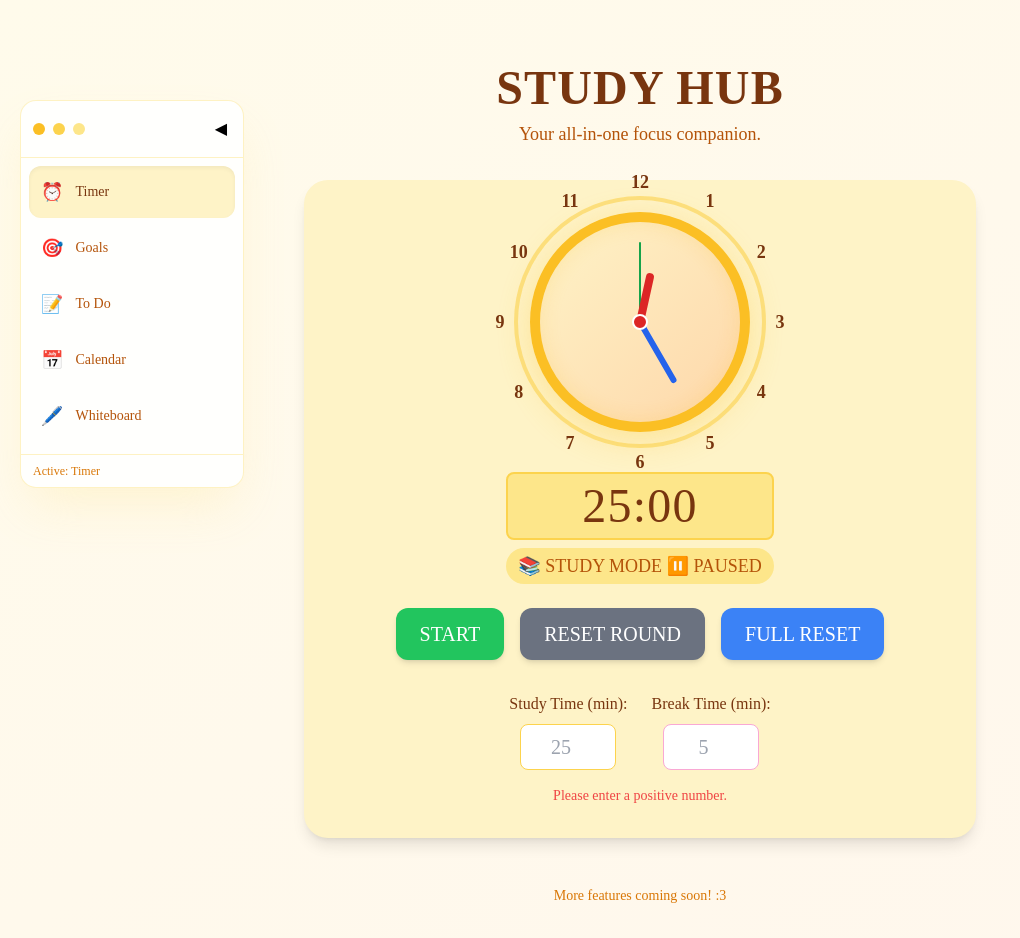
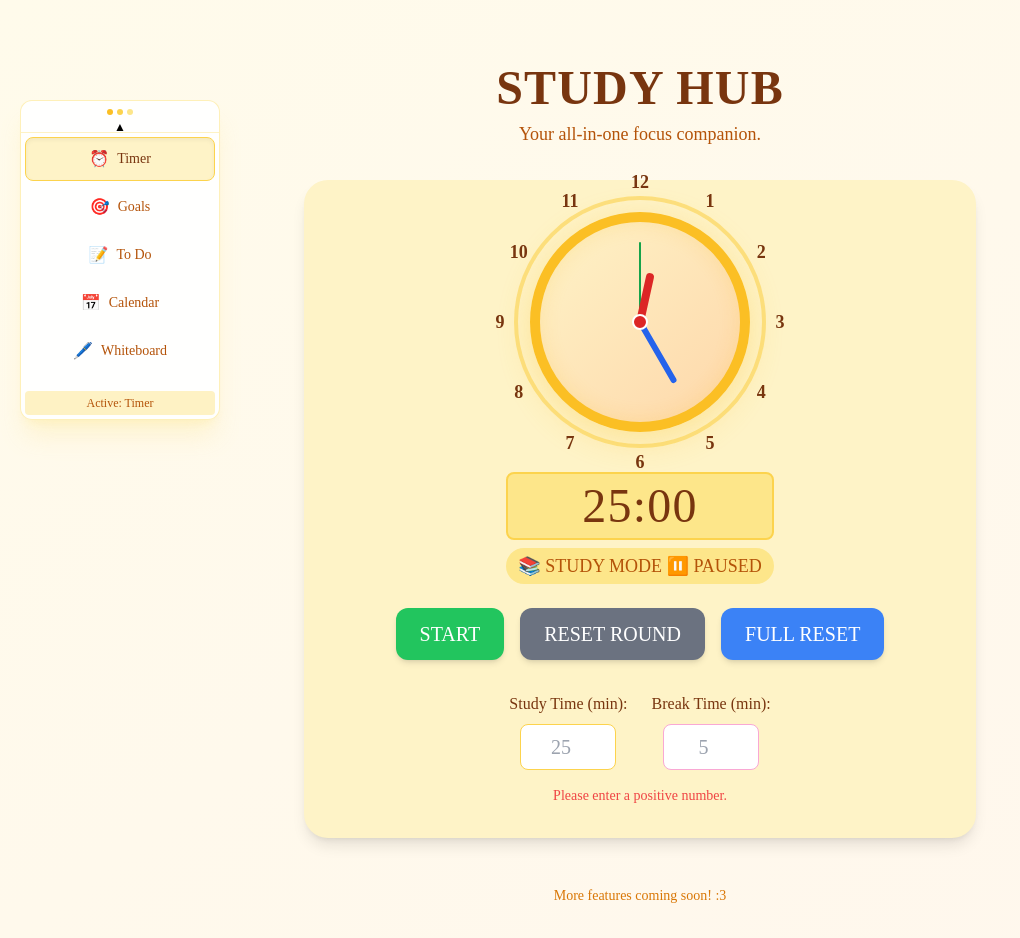
Before and after one commit to dfishy/study-hub, a React (Create React App) app: page / in a window 1280 px wide. Shown: the whole page, without its empty margins (0-1020 px from the left). Built offline with nearby package versions, Linux system fonts and the light colour scheme.

Commit message:
Fixed tab bounds and added timer context state management when switching tabs

```diff
--- a/src/component/floatingnav.jsx
+++ b/src/component/floatingnav.jsx
@@ -8,12 +8,14 @@ import React, { useState, useRef, useEffect } from 'react';
  * - Smooth animations for dragging and tab switching
  * - Collapsible interface to save space
  * - Prevents overlapping with screen edges and content
+ * - Horizontal layout when dragged to top of screen
  */
 const FloatingNav = ({ activeTab, onTabChange }) => {
   const [position, setPosition] = useState({ x: 20, y: 100 });
   const [isDragging, setIsDragging] = useState(false);
   const [dragOffset, setDragOffset] = useState({ x: 0, y: 0 });
   const [isCollapsed, setIsCollapsed] = useState(false);
+  const [isHorizontal, setIsHorizontal] = useState(false);
   const navRef = useRef(null);
 
   // Available tabs for navigation
@@ -52,11 +54,21 @@ const FloatingNav = ({ activeTab, onTabChange }) => {
     const viewportWidth = window.innerWidth;
     const viewportHeight = window.innerHeight;
 
-    // Prevent toolbar from being dragged off-screen
-    const boundedX = Math.max(10, Math.min(newX, viewportWidth - 200));
-    const boundedY = Math.max(10, Math.min(newY, viewportHeight - 300));
+    // Calculate toolbar dimensions based on state
+    const toolbarWidth = isHorizontal ? 380 : (isCollapsed ? 70 : 200);
+    const toolbarHeight = isHorizontal ? 65 : (isCollapsed ? 280 : 320);
+
+    // Prevent toolbar from being dragged off-screen with dynamic bounds
+    const boundedX = Math.max(10, Math.min(newX, viewportWidth - toolbarWidth - 10));
+    const boundedY = Math.max(10, Math.min(newY, viewportHeight - toolbarHeight - 10));
 
     setPosition({ x: boundedX, y: boundedY });
+
+    // Auto-switch to horizontal layout when near top of screen
+    const shouldBeHorizontal = boundedY < 100;
+    if (shouldBeHorizontal !== isHorizontal) {
+      setIsHorizontal(shouldBeHorizontal);
+    }
   };
 
   const handleMouseUp = () => {
@@ -78,7 +90,7 @@ const FloatingNav = ({ activeTab, onTabChange }) => {
       document.body.style.cursor = '';
       document.body.style.userSelect = '';
     };
-  }, [isDragging, dragOffset]);
+  }, [isDragging, dragOffset, isHorizontal, isCollapsed]);
 
   /**
    * TAB NAVIGATION
@@ -86,57 +98,88 @@ const FloatingNav = ({ activeTab, onTabChange }) => {
    */
   const handleTabClick = (tabId) => {
     onTabChange(tabId);
+  };
 
-    // Smooth scroll to top when switching tabs
-    window.scrollTo({ top: 0, behavior: 'smooth' });
+  // Calculate dynamic dimensions based on state
+  const getToolbarDimensions = () => {
+    if (isHorizontal) {
+      return {
+        width: isCollapsed ? '220px' : '380px',
+        height: '65px'
+      };
+    } else {
+      return {
+        width: isCollapsed ? '70px' : '200px',
+        height: isCollapsed ? '280px' : '320px'
+      };
+    }
   };
+
+  const dimensions = getToolbarDimensions();
 
   return (
     <div
       ref={navRef}
-      className={`fixed z-50 bg-white/90 backdrop-blur-sm rounded-2xl shadow-2xl border border-amber-200/50 transition-all duration-300 ${
-        isDragging ? 'shadow-amber-300/50 scale-105' : 'shadow-amber-200/30'
-      } ${isCollapsed ? 'w-16' : 'w-56'}`}
+      className={`fixed z-50 bg-white/95 backdrop-blur-sm rounded-xl shadow-xl border border-amber-200/60 transition-all duration-300 ${
+        isDragging ? 'shadow-amber-300/50' : 'shadow-amber-200/30'
+      }`}
       style={{
         left: `${position.x}px`,
         top: `${position.y}px`,
+        width: dimensions.width,
+        height: dimensions.height,
         cursor: isDragging ? 'grabbing' : 'grab'
       }}
       onMouseDown={handleMouseDown}
     >
       {/* Header with drag handle and collapse button */}
-      <div className="flex items-center justify-between p-3 border-b border-amber-200/50 cursor-grab active:cursor-grabbing">
-        <div className="flex items-center space-x-2">
-          <div className="w-3 h-3 bg-amber-400 rounded-full"></div>
-          <div className="w-3 h-3 bg-amber-300 rounded-full"></div>
-          <div className="w-3 h-3 bg-amber-200 rounded-full"></div>
+      <div className={`flex items-center justify-between p-2 border-b border-amber-200/50 cursor-grab active:cursor-grabbing ${
+        isHorizontal ? 'flex-row h-7' : 'flex-col h-8'
+      }`}>
+        <div className="flex items-center space-x-1">
+          {/* Colored dots - visual indicator for draggable area */}
+          <div className="w-1.5 h-1.5 bg-amber-400 rounded-full"></div>
+          <div className="w-1.5 h-1.5 bg-amber-300 rounded-full"></div>
+          <div className="w-1.5 h-1.5 bg-amber-200 rounded-full"></div>
         </div>
 
-        {/* Collapse/Expand Button */}
+        {/* Collapse/Expand Button - now properly contained */}
         <button
           onClick={() => setIsCollapsed(!isCollapsed)}
-          className="p-1 rounded-lg hover:bg-amber-100 transition-colors"
+          className="p-1 rounded-lg hover:bg-amber-100 transition-colors text-xs"
           aria-label={isCollapsed ? 'Expand navigation' : 'Collapse navigation'}
         >
-          {isCollapsed ? '▶' : '◀'}
+          {isHorizontal ? (isCollapsed ? '▶' : '◀') : (isCollapsed ? '▼' : '▲')}
         </button>
       </div>
 
       {/* Navigation Tabs */}
-      <div className="p-2">
+      <div className={`overflow-hidden ${
+        isHorizontal
+          ? 'flex flex-row items-center justify-center h-[calc(100%-1.75rem)] px-1 space-x-1'
+          : 'flex flex-col h-[calc(100%-2rem)] p-1 space-y-1'
+      }`}>
         {tabs.map((tab) => (
           <button
             key={tab.id}
             onClick={() => handleTabClick(tab.id)}
-            className={`nav-tab w-full flex items-center space-x-3 p-3 rounded-xl mb-1 transition-all duration-200 ${
+            className={`nav-tab flex items-center justify-center transition-all duration-200 ${
+              isHorizontal
+                ? `rounded-lg ${isCollapsed ? 'w-8 h-8' : 'flex-1 h-9 mx-0.5 px-2'}`
+                : `rounded-lg ${isCollapsed ? 'w-full h-10' : 'w-full h-11 px-2'}`
+            } ${
               activeTab === tab.id
-                ? 'bg-amber-100 text-amber-900 shadow-inner'
-                : 'text-amber-700 hover:bg-amber-50 hover:shadow-md'
+                ? 'bg-amber-100 text-amber-900 shadow-inner border border-amber-300'
+                : 'text-amber-700 hover:bg-amber-50 hover:shadow-sm border border-transparent'
             }`}
           >
-            <span className="text-lg flex-shrink-0">{tab.icon}</span>
+            <span className={`${isHorizontal && !isCollapsed ? 'text-sm' : 'text-base'}`}>
+              {tab.icon}
+            </span>
             {!isCollapsed && (
-              <span className="font-['VT323'] font-medium text-sm truncate">
+              <span className={`font-['VT323']  font-medium truncate ${
+                isHorizontal ? 'text-xs ml-1' : 'text-sm ml-2'
+              }`}>
                 {tab.label}
               </span>
             )}
@@ -144,11 +187,11 @@ const FloatingNav = ({ activeTab, onTabChange }) => {
         ))}
       </div>
 
-      {/* Current Tab Indicator */}
-      {!isCollapsed && (
-        <div className="px-3 py-2 border-t border-amber-200/50">
-          <div className="text-xs text-amber-600 font-['VT323'] truncate">
-            Active: {tabs.find(t => t.id === activeTab)?.label.replace(/[^a-zA-Z ]/g, '')}
+      {/* Current Tab Indicator - only show when expanded in vertical mode */}
+      {!isCollapsed && !isHorizontal && (
+        <div className="absolute bottom-1 left-1 right-1 px-2 py-1 bg-amber-200/50 rounded text-center">
+          <div className="text-xs text-amber-700 font-['VT323'] truncate">
+            Active: {tabs.find(t => t.id === activeTab)?.label}
           </div>
         </div>
       )}
--- a/src/component/timer.jsx
+++ b/src/component/timer.jsx
@@ -1,5 +1,6 @@
-import React, { useState, useEffect, useRef } from 'react';
+import React, { useState, /*useEffect, useRef*/ } from 'react';
 import Clock from './clock';
+import { useTimer } from '../context/timercontext';
 
 /**
  * TIMER COMPONENT - Core Study Hub Functionality
@@ -15,88 +16,29 @@ import Clock from './clock';
  * - Real-time countdown with useEffect hooks
  * - Input validation and error handling
  * - Audio notification system
+ *
+ * This component displays the timer interface and uses global timer state
+ * Timer continues running even when user navigates to other tabs
  */
 const Timer = () => {
-  // STATE MANAGEMENT SECTION
-  // These state variables control the entire timer behavior
+  // Get timer state and functions from global context
+  const {
+    studyTime,
+    breakTime,
+    timeLeft,
+    isActive,
+    isStudyTime,
+    toggleTimer,
+    resetTimer,
+    fullResetTimer,
+    updateStudyTime,
+    updateBreakTime,
+    audioRef
+  } = useTimer();
 
-  /**
-   * studyTime: Duration of study sessions in minutes
-   * breakTime: Duration of break sessions in minutes
-   * timeLeft: Remaining time in seconds for current session
-   * isActive: Whether timer is currently running
-   * isStudyTime: Whether current session is study (true) or break (false)
-   */
-  const [studyTime, setStudyTime] = useState(25);
-  const [breakTime, setBreakTime] = useState(5);
-  const [timeLeft, setTimeLeft] = useState(studyTime * 60);
-  const [isActive, setIsActive] = useState(false);
-  const [isStudyTime, setIsStudyTime] = useState(true);
+  // Local state for input fields
   const [customStudyInput, setCustomStudyInput] = useState('');
   const [customBreakInput, setCustomBreakInput] = useState('');
-
-
-  /**
-   * CORE TIMER LOGIC - useEffect Hook
-   *
-   * This is the most complex part of the application. It handles:
-   * - Real-time countdown using setInterval
-   * - Automatic switching between study/break modes
-   * - Cleanup to prevent memory leaks
-   *
-   * Dependencies array ensures proper updates when state changes
-   */
-  useEffect(() => {
-    let interval = null;
-
-    // Only run timer if active and time hasn't expired
-    if (isActive && timeLeft > 0) {
-      interval = setInterval(() => {
-        setTimeLeft(timeLeft - 1);
-      }, 1000);
-    }
-    // Handle timer completion and mode switching
-    else if (isActive && timeLeft === 0) {
-      clearInterval(interval);
-
-      // Switch between study and break modes
-      if (isStudyTime) {
-        // Transition to break time
-        setTimeLeft(breakTime * 60);
-        setIsStudyTime(false);
-      } else {
-        // Transition back to study time
-        setTimeLeft(studyTime * 60);
-        setIsStudyTime(true);
-      }
-    }
-
-    // Cleanup function - crucial for preventing memory leaks
-    return () => clearInterval(interval);
-  }, [isActive, timeLeft, isStudyTime, studyTime, breakTime]);
-
-  /**
-   * TIMER CONTROL FUNCTIONS
-   * These functions provide the user interface for timer manipulation
-   */
-
-  // Toggles timer between running and paused states
-  const toggleTimer = () => {
-    setIsActive(!isActive);
-  };
-
-  // Resets current session without changing mode
-  const resetTimer = () => {
-    setIsActive(false);
-    setTimeLeft(isStudyTime ? studyTime * 60 : breakTime * 60);
-  };
-
-  // Completely resets timer to initial study mode
-  const fullResetTimer = () => {
-    setIsActive(false);
-    setIsStudyTime(true);
-    setTimeLeft(studyTime * 60);
-  };
 
   /**
    * INPUT VALIDATION FUNCTIONS
@@ -111,11 +53,7 @@ const Timer = () => {
 
     // Only update if input is valid positive number
     if (!isNaN(numValue) && numValue > 0) {
-      setStudyTime(numValue);
-      // Update displayed time if not active and in study mode
-      if (!isActive && isStudyTime) {
-        setTimeLeft(numValue * 60);
-      }
+      updateStudyTime(numValue);
     }
   };
 
@@ -127,10 +65,7 @@ const Timer = () => {
 
     // Input validation for positive numbers
     if (!isNaN(numValue) && numValue > 0) {
-      setBreakTime(numValue);
-      if (!isActive && !isStudyTime) {
-        setTimeLeft(numValue * 60);
-      }
+      updateBreakTime(numValue);
     }
   };
 
@@ -146,6 +81,8 @@ const Timer = () => {
     // Main container with dynamic styling based on current mode
     <div className={`flex flex-col items-center justify-center p-8 rounded-3xl shadow-lg transition-colors duration-500 ${timerModeClass}`}>
 
+      {/* WILL BE ADDED!!! Hidden audio element for session completion notifications */}
+      <audio ref={audioRef} src="/notification.mp3" preload="auto" />
 
       {/* CLOCK COMPONENT */}
       {/* Displays time visually with analog clock and digital readout */}
@@ -228,7 +165,7 @@ const Timer = () => {
       {/* ERROR DISPLAY */}
       {/* Shows validation errors for invalid inputs */}
       {(customStudyInput <= 0 || customBreakInput <= 0) && (
-        <p className="text-red-500 mt-4 text-sm font-['VT323']">
+        <p className="text-red-500 mt-4 text-sm font-['VT-23']">
           Please enter a positive number.
         </p>
       )}
--- /dev/null
+++ b/src/context/timercontext.js
@@ -0,0 +1,120 @@
+import React, { createContext, useContext, useState, useEffect, useRef } from 'react';
+
+/**
+ * TIMER CONTEXT
+ * Provides global timer state management so timer continues running
+ * even when user switches between different tabs in the application
+ */
+const TimerContext = createContext();
+
+export const useTimer = () => {
+  const context = useContext(TimerContext);
+  if (!context) {
+    throw new Error('useTimer must be used within a TimerProvider');
+  }
+  return context;
+};
+
+export const TimerProvider = ({ children }) => {
+  // STATE MANAGEMENT SECTION
+  // These state variables control the entire timer behavior
+  const [studyTime, setStudyTime] = useState(25);
+  const [breakTime, setBreakTime] = useState(5);
+  const [timeLeft, setTimeLeft] = useState(25 * 60);
+  const [isActive, setIsActive] = useState(false);
+  const [isStudyTime, setIsStudyTime] = useState(true);
+
+  const audioRef = useRef(null);
+
+  /**
+   * CORE TIMER LOGIC - useEffect Hook
+   * This runs globally and persists across tab changes
+   */
+  useEffect(() => {
+    let interval = null;
+
+    // Only run timer if active and time hasn't expired
+    if (isActive && timeLeft > 0) {
+      interval = setInterval(() => {
+        setTimeLeft(prevTime => prevTime - 1);
+      }, 1000);
+    }
+    // Handle timer completion and mode switching
+    else if (isActive && timeLeft === 0) {
+      clearInterval(interval);
+
+      // Play notification sound when session ends
+      if (audioRef.current) {
+        audioRef.current.play().catch(e => console.log('Audio play failed:', e));
+      }
+
+      // Switch between study and break modes
+      if (isStudyTime) {
+        // Transition to break time
+        setTimeLeft(breakTime * 60);
+        setIsStudyTime(false);
+      } else {
+        // Transition back to study time
+        setTimeLeft(studyTime * 60);
+        setIsStudyTime(true);
+      }
+    }
+
+    // Cleanup function - crucial for preventing memory leaks
+    return () => {
+      if (interval) clearInterval(interval);
+    };
+  }, [isActive, timeLeft, isStudyTime, studyTime, breakTime]);
+
+  // Timer control functions
+  const toggleTimer = () => {
+    setIsActive(!isActive);
+  };
+
+  const resetTimer = () => {
+    setIsActive(false);
+    setTimeLeft(isStudyTime ? studyTime * 60 : breakTime * 60);
+  };
+
+  const fullResetTimer = () => {
+    setIsActive(false);
+    setIsStudyTime(true);
+    setTimeLeft(studyTime * 60);
+  };
+
+  // Update study time
+  const updateStudyTime = (newTime) => {
+    setStudyTime(newTime);
+    if (!isActive && isStudyTime) {
+      setTimeLeft(newTime * 60);
+    }
+  };
+
+  // Update break time
+  const updateBreakTime = (newTime) => {
+    setBreakTime(newTime);
+    if (!isActive && !isStudyTime) {
+      setTimeLeft(newTime * 60);
+    }
+  };
+
+  const value = {
+    studyTime,
+    breakTime,
+    timeLeft,
+    isActive,
+    isStudyTime,
+    toggleTimer,
+    resetTimer,
+    fullResetTimer,
+    updateStudyTime,
+    updateBreakTime,
+    audioRef
+  };
+
+  return (
+    <TimerContext.Provider value={value}>
+      {children}
+    </TimerContext.Provider>
+  );
+};
```
Also changed, not shown: src/App.js (+7 -3 lines).
